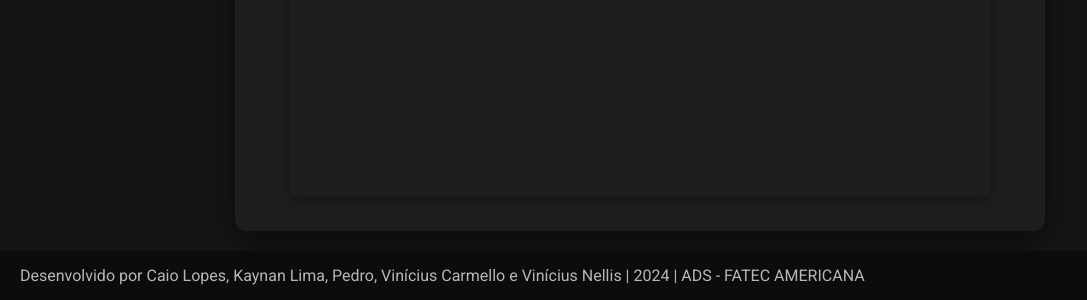
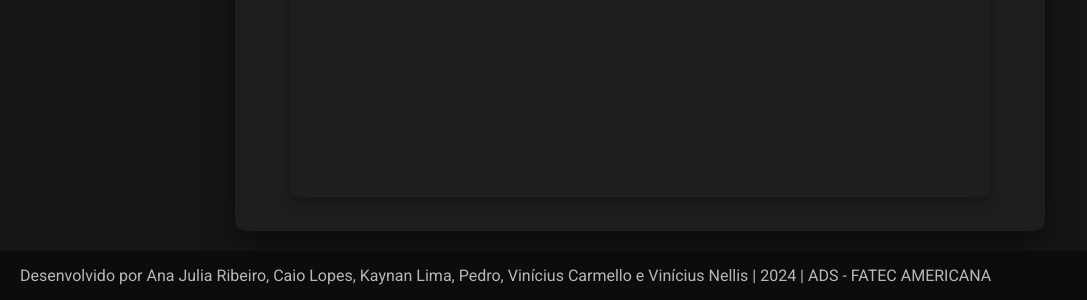
Before and after one commit to AnaaRibeiroo/Projeto-Fun-ao-De-Segundo-Grau, a plain HTML site: page index.html in a window 1280 px wide. Shown: the part 1218-1518 px from the top of the page, without its empty margins (0-1087 px from the left). Drawn offline with nearby package versions, Linux system fonts and the light colour scheme; some packages are replaced by stand-ins of ours; a script that the page names is missing.

Commit message:
Update index.html

```diff
--- a/index.html
+++ b/index.html
@@ -165,7 +165,7 @@
     </div>
 
     <footer>
-        Desenvolvido por Caio Lopes, Kaynan Lima, Pedro, Vinícius Carmello e Vinícius Nellis | 2024 | ADS - FATEC
+        Desenvolvido por Ana Julia Ribeiro, Caio Lopes, Kaynan Lima, Pedro, Vinícius Carmello e Vinícius Nellis | 2024 | ADS - FATEC
         AMERICANA
     </footer>
 
```
